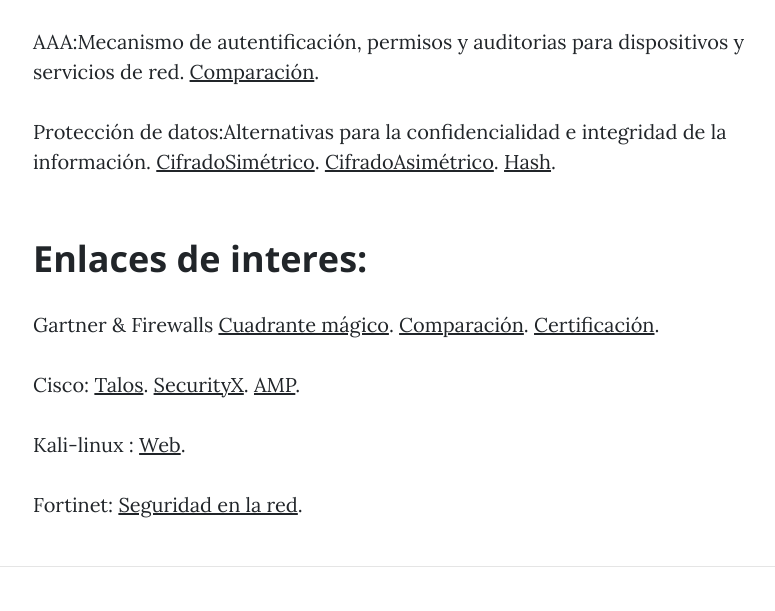
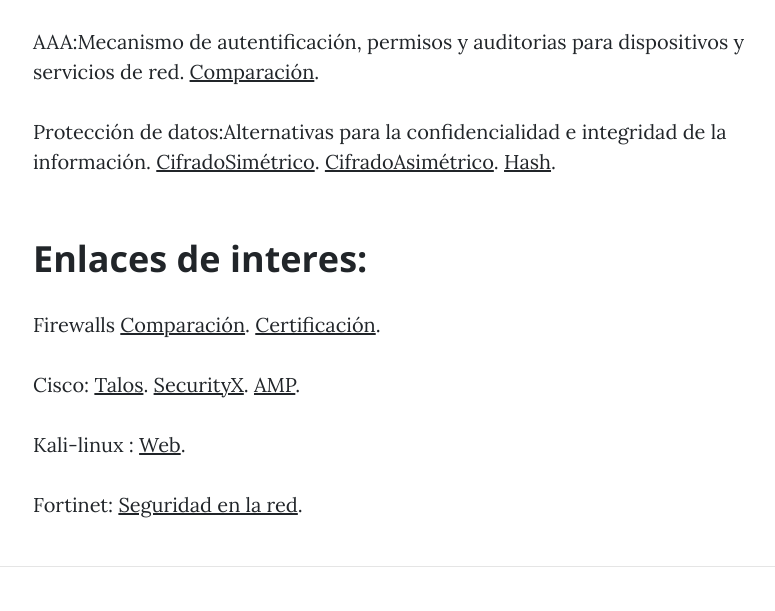
Before and after one commit to hdelgad/blog, a website: page security.html in a window 1280 px wide. Shown: the part 3710-4321 px from the top of the page, without its empty margins (242-1017 px from the left). Drawn offline with nearby package versions, Linux system fonts and the light colour scheme.

Commit message:
Update security.html

```diff
--- a/security.html
+++ b/security.html
@@ -128,8 +128,7 @@
 
 
           <h2 class="section-heading">Enlaces de interes:</h2>
-          <p>Gartner & Firewalls
-            <a href="https://www.hillstonenet.lat/gartner-mq-2020/?gclid=Cj0KCQiA7NKBBhDBARIsAHbXCB4k4tbSIkpBKkrXXDHgevpkcPBMzOwR_vaLWrGztScjyS7ijy2StHQaAhe0EALw_wcB">Cuadrante mágico</a>.
+          <p>Firewalls
             <a href="https://www.helpnetsecurity.com/2020/02/20/netsecopen-cisco-fortinet-palo-alto-networks-sonicwall/">Comparación</a>.
             <a href="https://www.netsecopen.org/">Certificación</a>.
           <p>Cisco:
```
